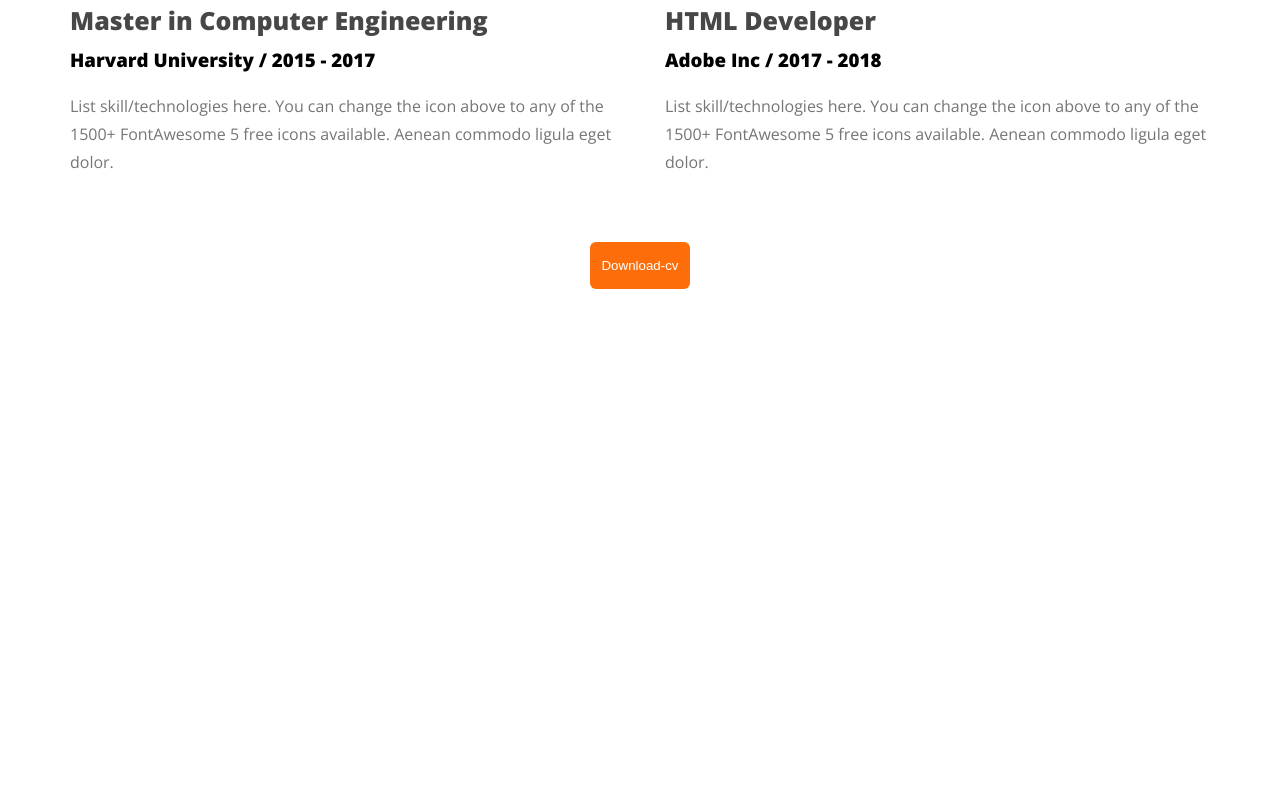
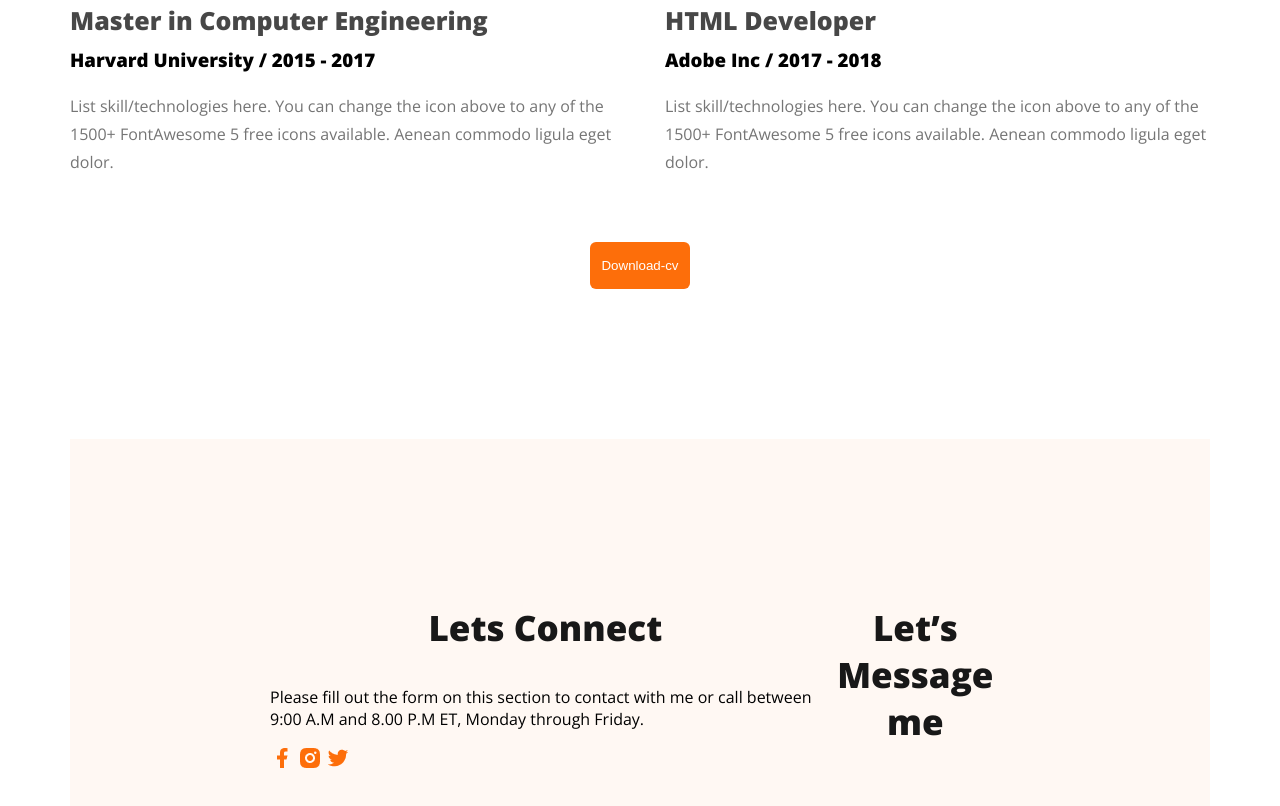
Before and after one commit to tanvir3100/developer-portfolio, a plain HTML site: page index.html in a window 1280 px wide. Shown: the part 3072-3878 px from the top of the page. Before the commit the page ends 3419 px from the top, so only its background shows below. Drawn offline with nearby package versions, Linux system fonts and the light colour scheme.

Commit message:
added footer

```diff
--- a/index.html
+++ b/index.html
@@ -149,7 +149,18 @@
             </div>
         </section>
     <footer>
-
+        <div class="footer-colum">
+            <h3 class="section-title">Lets Connect</h3>
+            <p class="section-description">Please fill out the form on this section to contact with me or call between 9:00 A.M and 8.00 P.M ET, Monday through Friday.</p>
+            <div class="social-links">
+               <a href="image"><img src="./icons/facebook.png" alt="facebook"></a>
+               <a href="image"><img src="./icons/insta.png" alt="insta"></a>
+               <a href="image"><img src="./icons/twitter.png" alt="twitter"></a>
+            </div>
+        </div>
+        <div class="footer-colum">
+            <h3 class="section-title">Let’s Message me</h3>
+        </div>
     </footer>
 </body>
 </html>
--- a/style.css/portfolio.css
+++ b/style.css/portfolio.css
@@ -166,3 +166,10 @@ main section{
     text-align: center;
     padding: 50px;
 }
+/* footer styles start here */
+footer{
+    display: flex;
+    background: #FFF8F3;
+    padding: 130px 200px;
+    margin-top: 100px;
+}
```
